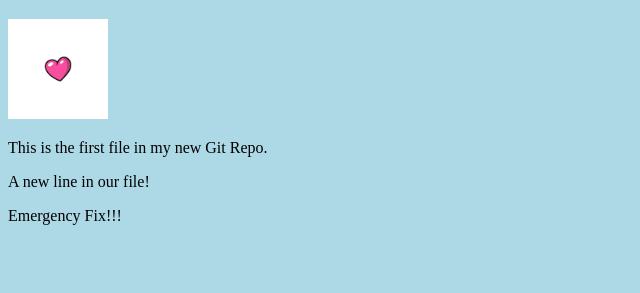
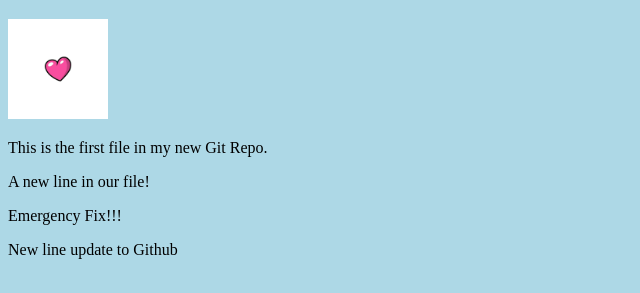
Before and after one commit to praveenajose/hello-world, a plain HTML site: page index.html in a window 1280 px wide. Shown: the part 61-354 px from the top of the page, without its empty margins (0-640 px from the left). Drawn offline with Linux system fonts and the light colour scheme.

Commit message:
Update to github

```diff
--- a/index.html
+++ b/index.html
@@ -12,6 +12,7 @@ style="width:10%;max-width:100px"></div>
 <p>This is the first file in my new Git Repo.</p>
 <p>A new line in our file!</p>
 <p>Emergency Fix!!!</p>
+<p>New line update to Github</p>
 
 </body>
 </html>
```
